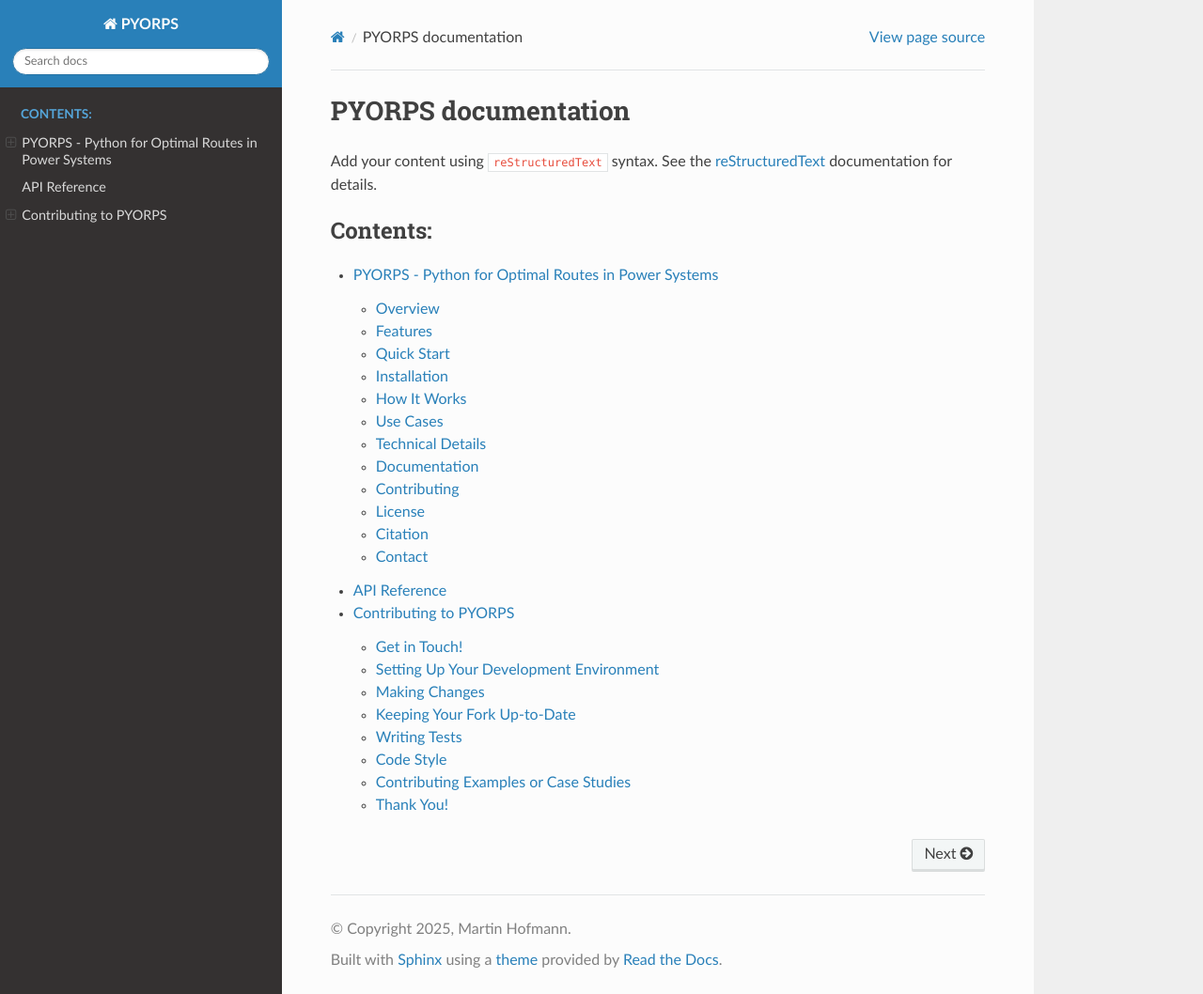
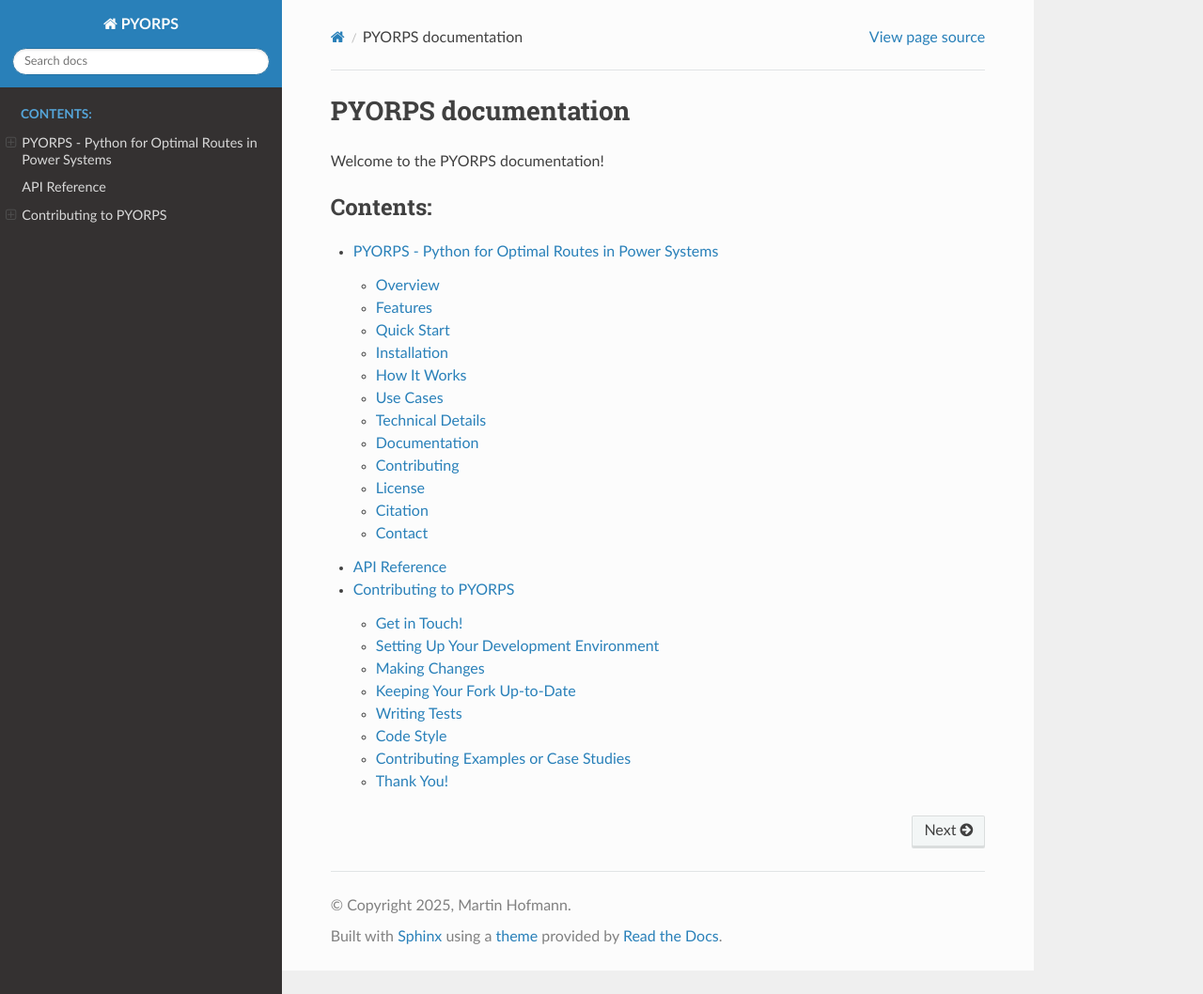
Before and after one commit to marhofmann/pyorps, a Sphinx documentation site: the page built from docs/source/index.rst, in a window 1280 px wide and 1058 px high. Shown: the whole window at 94% size. Built offline with Sphinx 7.4.7 and the Read the Docs theme 3.1.0, drawn with Linux system fonts in a browser that asks for light colours.

```diff
--- a/docs/source/conf.py
+++ b/docs/source/conf.py
@@ -27,6 +27,11 @@ myst_enable_extensions = [
     "linkify",      # Automatically convert URLs into links
 ]
 
+source_suffix = {
+    '.rst': 'restructuredtext',
+    '.md': 'markdown',
+}
+
 templates_path = ['_templates']
 exclude_patterns = []
 
--- a/docs/source/index.rst
+++ b/docs/source/index.rst
@@ -6,9 +6,7 @@
 PYORPS documentation
 ====================
 
-Add your content using ``reStructuredText`` syntax. See the
-`reStructuredText <https://www.sphinx-doc.org/en/master/usage/restructuredtext/index.html>`_
-documentation for details.
+Welcome to the PYORPS documentation!
 
 .. toctree::
    :maxdepth: 2
```
